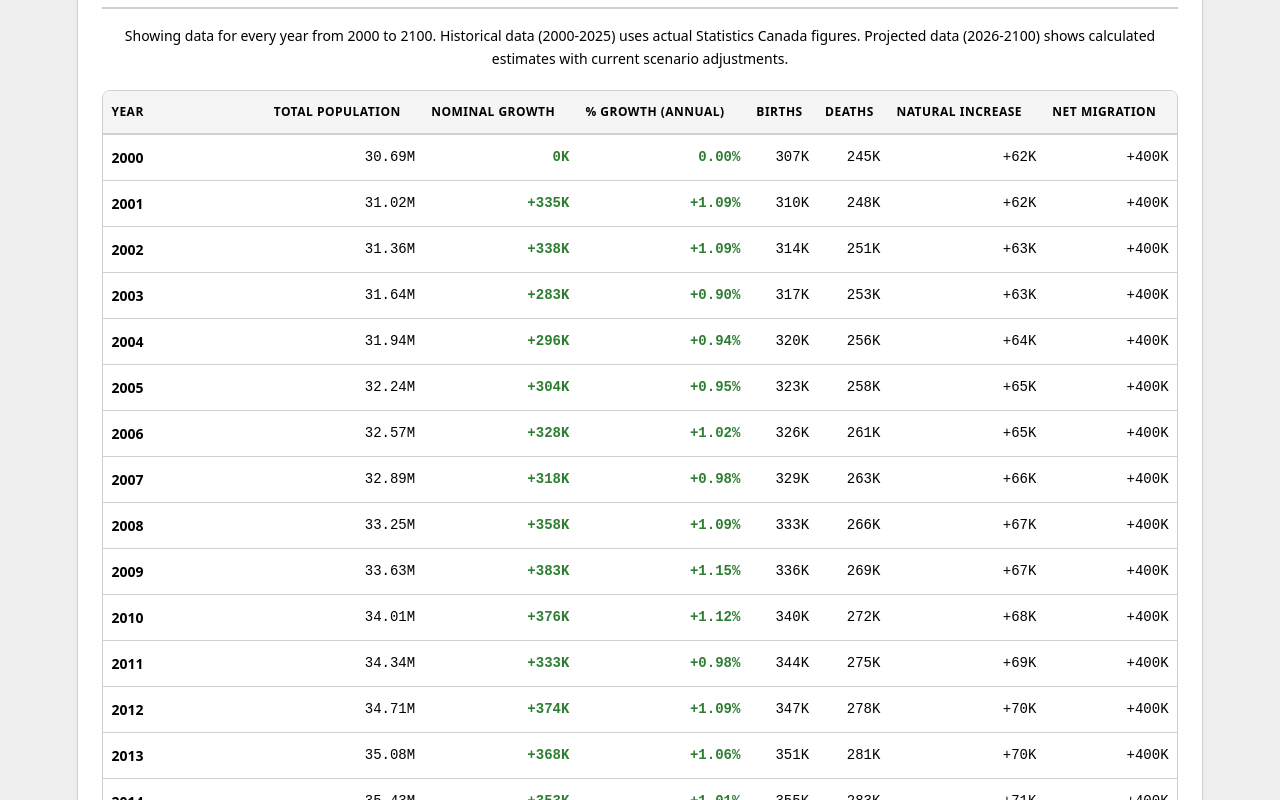
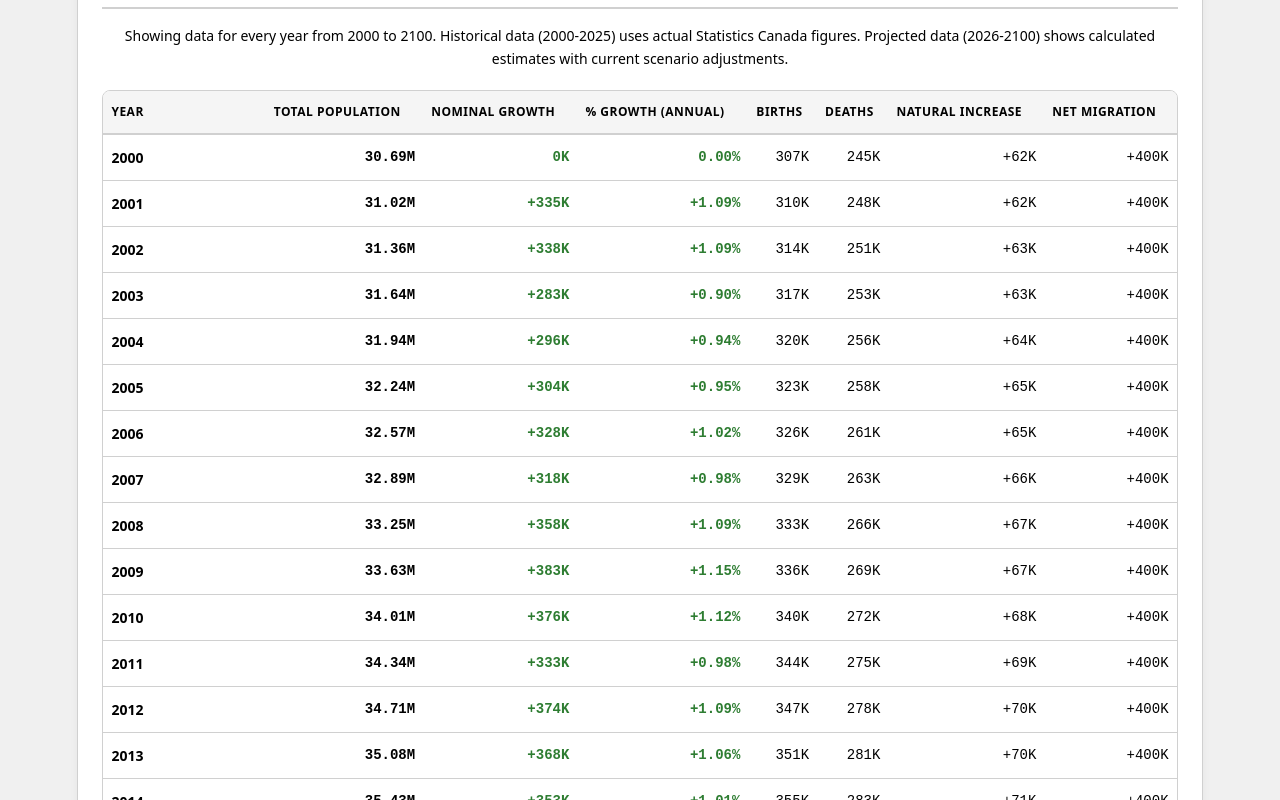
Before and after one commit to thewondrfulwizrd/WA1, a React (Vite) app: page / in a window 1280 px wide. Shown: the part 2180-2980 px from the top of the page. Built offline with nearby package versions, Linux system fonts and the light colour scheme.

Commit message:
Bold Total Population column in demographics table

```diff
--- a/src/components/PopulationStatsTable.css
+++ b/src/components/PopulationStatsTable.css
@@ -120,6 +120,11 @@
   color: #000000 !important;
 }
 
+/* Bold the Total Population column */
+.population-stats-table .population-cell {
+  font-weight: var(--font-weight-bold) !important;
+}
+
 .population-stats-table .growth-cell {
   font-weight: var(--font-weight-medium);
 }
```
